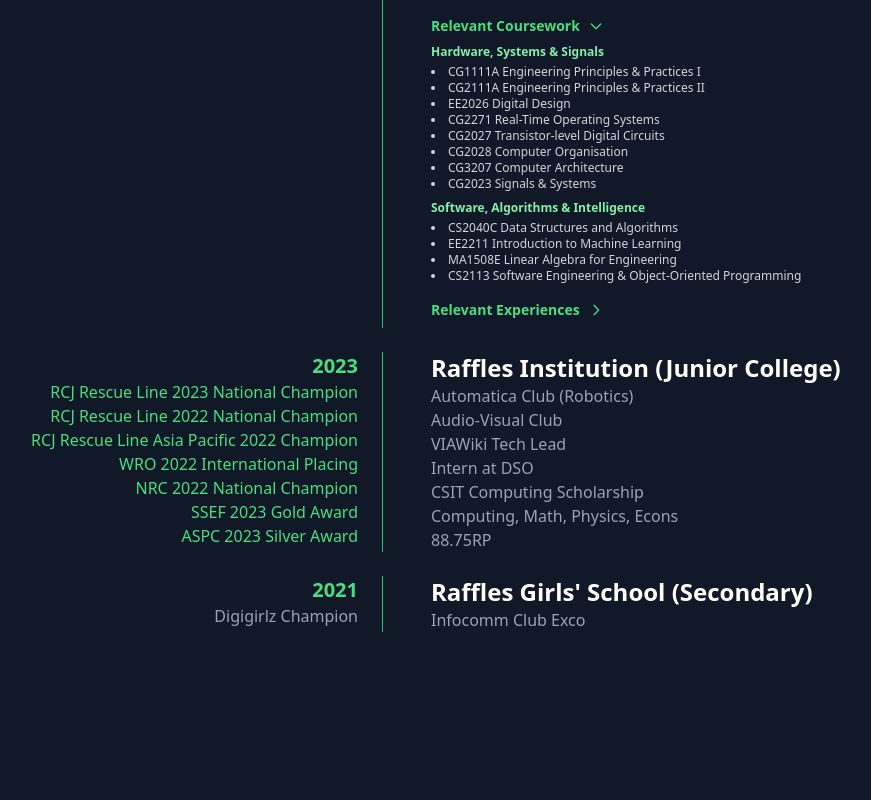
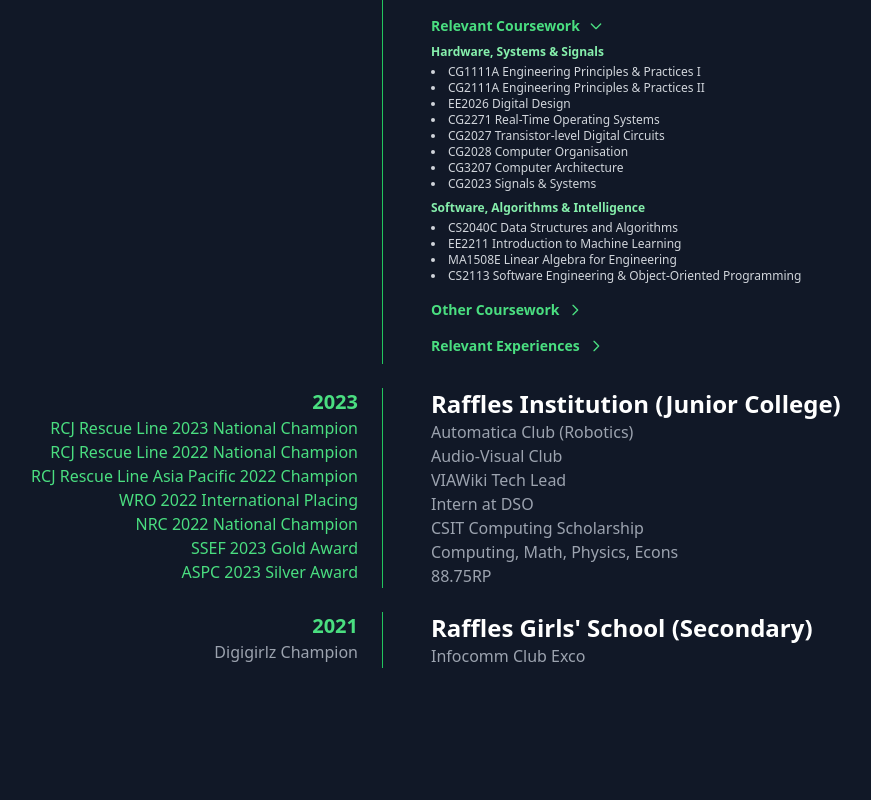
Before and after one commit to xelisce/my-portfolio, a Next.js app: page / in a window 1280 px wide. Shown: the part 2221-3021 px from the top of the page, without its empty margins (245-1116 px from the left). Built offline with nearby package versions, Linux system fonts and the light colour scheme.

Commit message:
Added other coursework

```diff
--- a/src/app/_components/Education.tsx
+++ b/src/app/_components/Education.tsx
@@ -20,7 +20,7 @@ const Education = () => (
               {item.awards.length > 0 ? (
                 item.awards.map((award, idx) => (
                   <li key={`${item.year}-${award.name}-${idx}`}>
-                    {("projectSlug" in award && award.projectSlug)? (
+                    {"projectSlug" in award && award.projectSlug ? (
                       <Link
                         href={`/projects/${award.projectSlug}`}
                         className="text-green-400 hover:underline"
@@ -50,6 +50,12 @@ const Education = () => (
               .toLowerCase()
               .includes("national university of singapore") && (
               <CollapsibleCoursework />
+            )}
+            {/* Less Relevant Coursework NUS */}
+            {item.title
+              .toLowerCase()
+              .includes("national university of singapore") && (
+              <CollapsibleLessRelevantCoursework />
             )}
             {/* Experiences for NUS */}
             {item.title
@@ -170,4 +176,69 @@ const CollapsibleExperiences = () => {
   );
 };
 
+
+// Collapsible Less Relevant Coursework Component
+const CollapsibleLessRelevantCoursework = () => {
+  const [open, setOpen] = useState(false); // Default open
+
+  return (
+    <div className="mt-4">
+      <button
+        className="text-green-400 text-sm font-semibold mb-2 flex items-center focus:outline-none"
+        onClick={() => setOpen((v) => !v)}
+        aria-expanded={open}
+        aria-controls="less-relevant-coursework-list"
+      >
+        <span>Other Coursework</span>
+        <svg
+          className={`ml-2 w-4 h-4 transition-transform ${
+            open ? "rotate-90" : ""
+          }`}
+          fill="none"
+          stroke="currentColor"
+          strokeWidth={2}
+          viewBox="0 0 24 24"
+        >
+          <path strokeLinecap="round" strokeLinejoin="round" d="M9 5l7 7-7 7" />
+        </svg>
+      </button>
+      {open && (
+        <div id="less-relevant-coursework-list" className="space-y-2">
+          <div>
+            <h5 className="text-green-300 text-xs font-bold mb-1">
+              Mathematics & Computer Science
+            </h5>
+            <ul className="list-disc list-inside text-gray-300 text-xs grid grid-cols-1 gap-y-0">
+              <li className="mb-0">CS1231 Discrete Structures</li>
+              <li className="mb-0">CS1010 Programming Methodology</li>
+              <li className="mb-0">MA1512 Differential Equations for Engineering</li>
+              <li className="mb-0">EE2012 Analytical Methods in Electrical and Computer Engineering</li>
+              <li className="mb-0">GEA1000 Quantitative Reasoning with Data</li>
+            </ul>
+          </div>
+          <div>
+            <h5 className="text-green-300 text-xs font-bold mb-1">
+              Design
+            </h5>
+            <ul className="list-disc list-inside text-gray-300 text-xs grid grid-cols-1 gap-y-0">
+              <li className="mb-0">EG1311 Design & Make</li>
+              <li className="mb-0">DTK1234 Design Thinking</li>
+            </ul>
+          </div>
+          <div>
+            <h5 className="text-green-300 text-xs font-bold mb-1">
+              Business
+            </h5>
+            <ul className="list-disc list-inside text-gray-300 text-xs grid grid-cols-1 gap-y-0">
+              <li className="mb-0">PF1101 Fundamentals of Project Management</li>
+              <li className="mb-0">BSP1702X Legal Environment of Business</li>
+              <li className="mb-0">MKT1705X Principles of Marketing</li>
+            </ul>
+          </div>
+        </div>
+      )}
+    </div>
+  );
+};
+
 export default Education;
```
